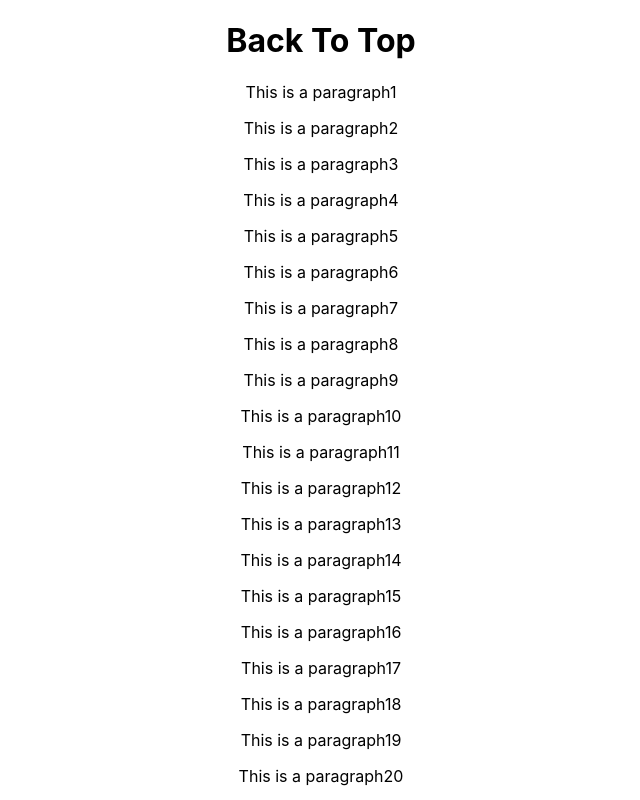
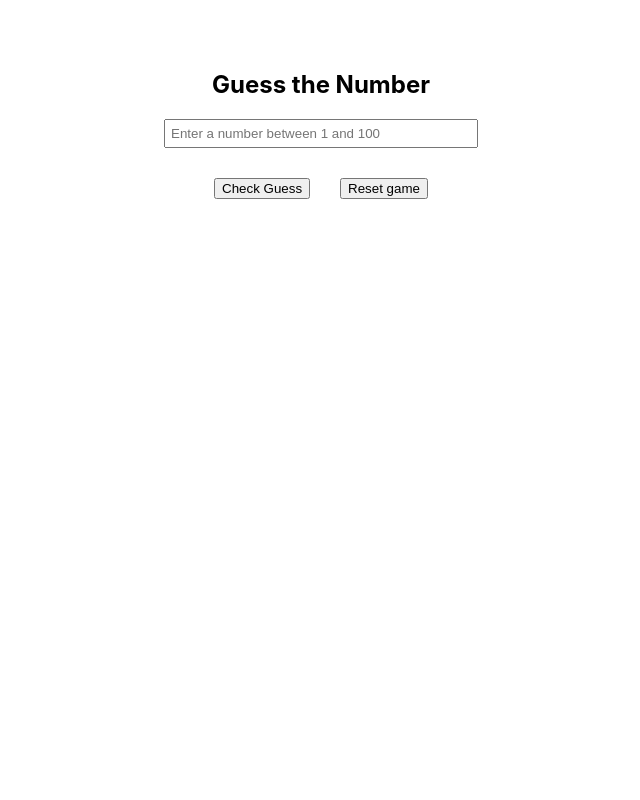
Before and after one commit to mrudula0/react-projects-2, a React (Create React App) app: page / in a window 1280 px wide. Shown: the top 800 px of the page, without its empty margins (319-959 px from the left). Built offline with nearby package versions, Linux system fonts and the light colour scheme.

Commit message:
guessthenumber

```diff
--- a/src/App.js
+++ b/src/App.js
@@ -6,6 +6,7 @@
 import CopyToClipboard from "./CopyToClipboard";
 import PasswordValidation from "./GeneratePassword/PasswordValidation";
 import ScrollToTop from "./ScrollToTop";
+import GuessTheNumber from "./GuessTheNumber";
 function App() {
   return (
     <div className="App">
@@ -15,7 +16,8 @@
       {/* <ReadMoreToggle /> */}
       {/* <CopyToClipboard /> */}
       {/* <PasswordValidation /> */}
-      <ScrollToTop />
+      {/* <ScrollToTop /> */}
+      <GuessTheNumber />
     </div>
   );
 }
--- /dev/null
+++ b/src/GuessTheNumber/index.jsx
@@ -0,0 +1,71 @@
+import React, { useState } from "react";
+
+function GuessTheNumber() {
+  const generateRandom = () => Math.floor(Math.random() * 100 + 1);
+  const [guess, setGuess] = useState("");
+  const [numToGuess, setNumToGuess] = useState(generateRandom);
+  const [attempts, setAttempts] = useState(0);
+  const [msg, setMsg] = useState("");
+
+  // Function to handle guess checking
+  const handleGuess = () => {
+    const num = parseInt(guess);
+    if (isNaN(num) || num < 1 || num > 100) {
+      setMsg("Please enter a number between 1 and 100");
+      return;
+    }
+    setAttempts(attempts + 1);
+    if (num === numToGuess) {
+      setMsg(
+        `Congratulations! You guessed the number in ${attempts + 1} attempts`
+      );
+    } else if (num < numToGuess) {
+      setMsg("Too low! Try again");
+    } else {
+      setMsg("Too High! Try again");
+    }
+  };
+
+  // Function to reset the game
+  const resetGame = () => {
+    setNumToGuess(generateRandom());
+    setGuess("");
+    setMsg("");
+    setAttempts(0);
+  };
+
+  return (
+    <div
+      style={{
+        display: "flex",
+        flexDirection: "column",
+        alignItems: "center",
+        margin: "50px 0",
+      }}
+    >
+      <h2>Guess the Number</h2>
+      <input
+        type="number"
+        value={guess}
+        onChange={(e) => setGuess(e.target.value)}
+        placeholder="Enter a number between 1 and 100"
+        style={{ width: "300px", padding: "5px" }}
+        id="guess-input"
+      />
+      <div
+        style={{
+          display: "flex",
+          alignItems: "center",
+          marginTop: "30px",
+          gap: "30px",
+        }}
+      >
+        <button onClick={handleGuess}>Check Guess</button>
+        <button onClick={resetGame}>Reset game</button>
+      </div>
+      <p>{msg}</p>
+    </div>
+  );
+}
+
+export default GuessTheNumber;
```
